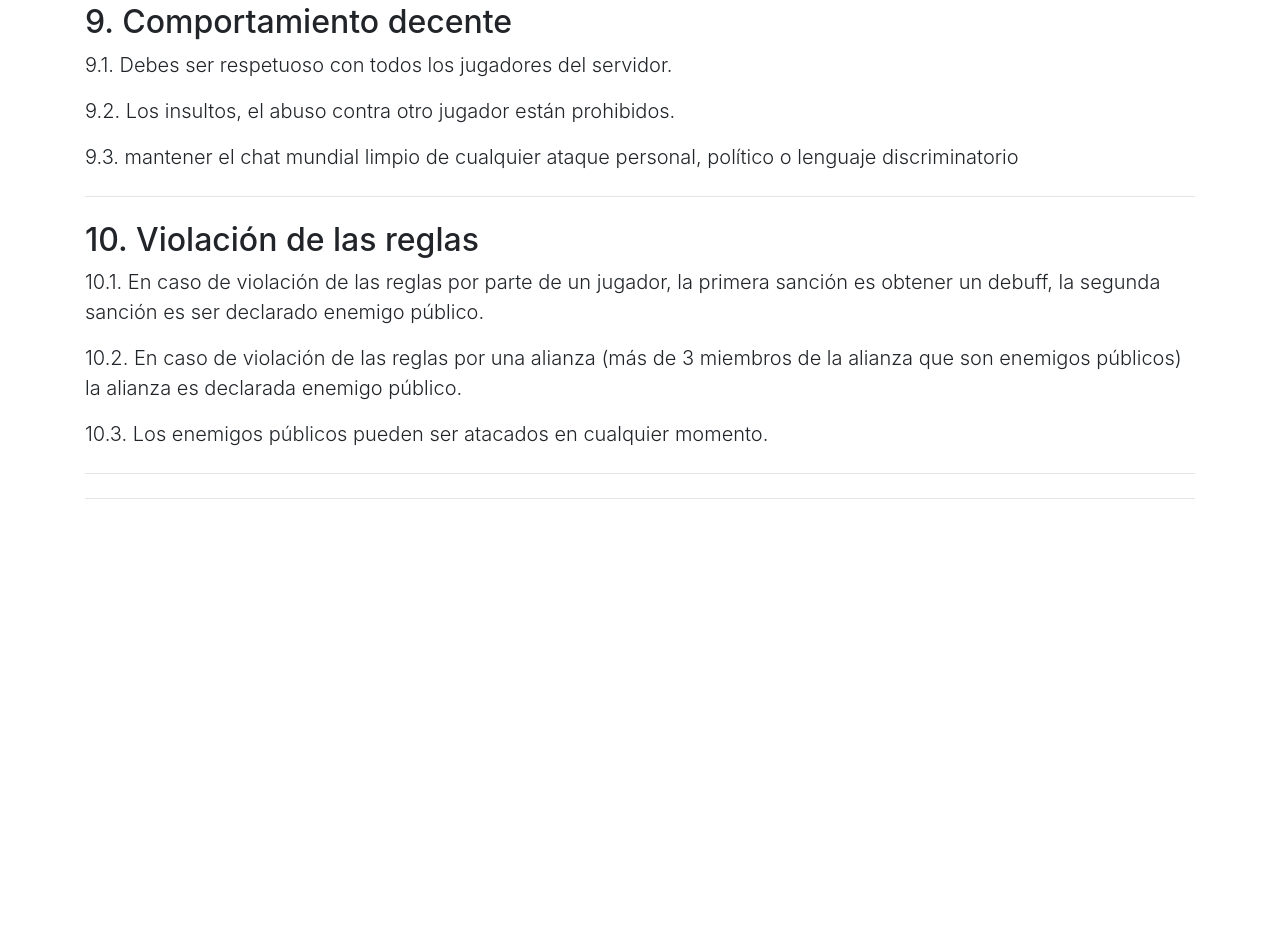
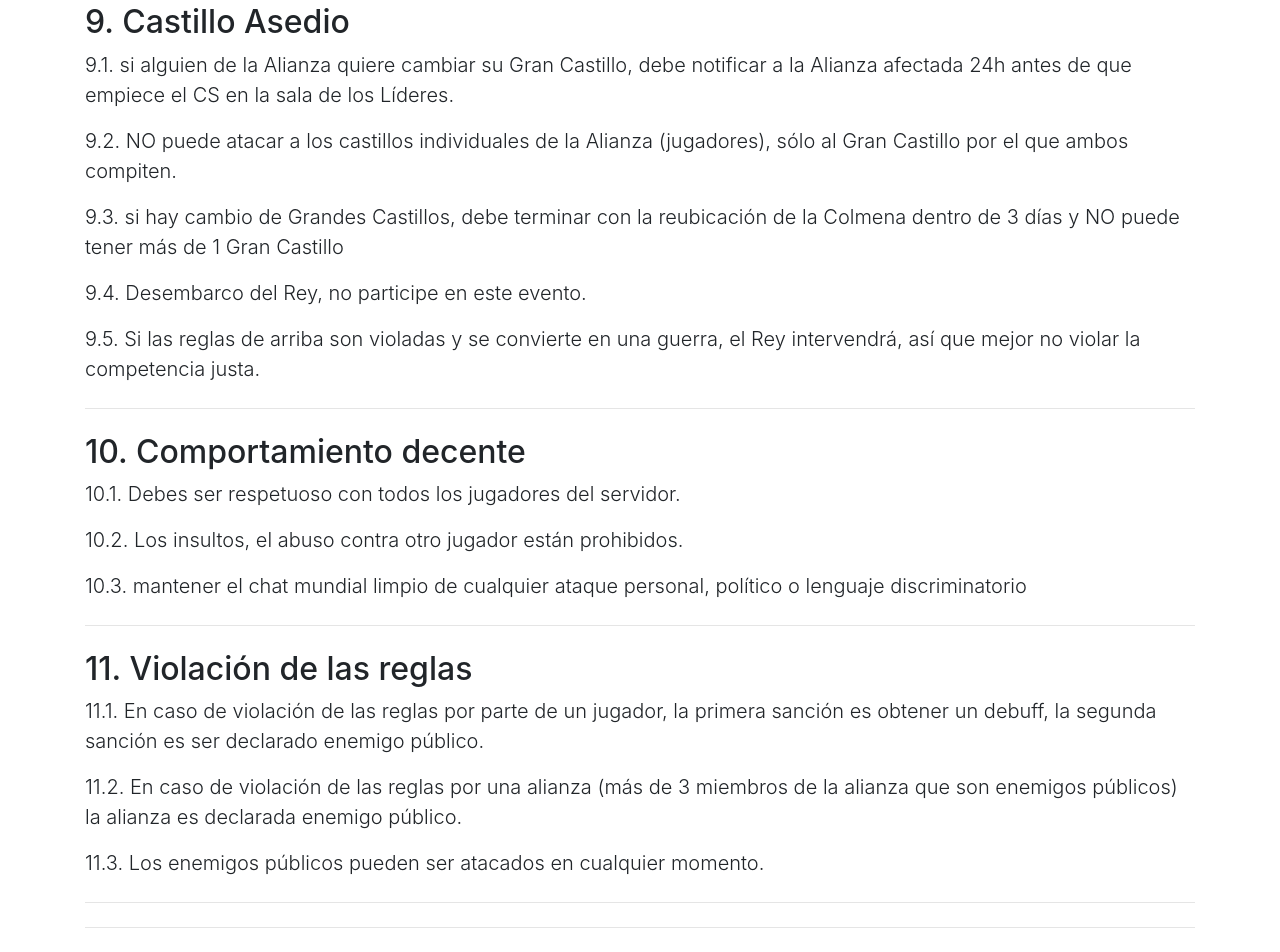
Before and after one commit to kingdom134/rules, a plain HTML site: page rules-es.html in a window 1280 px wide. Shown: the part 2835-3787 px from the top of the page. Before the commit the page ends 3358 px from the top, so only its background shows below. Drawn offline with nearby package versions, Linux system fonts and the light colour scheme.

Commit message:
Update rules-es.html

```diff
--- a/rules-es.html
+++ b/rules-es.html
@@ -142,16 +142,24 @@
 <p class="lead">8.2. Los diamantes son cosechados de acuerdo a las mismas reglas que los otros recursos.</p>
 <hr class="my-4">
 
-<h2>9. Comportamiento decente</h2>
-<p class="lead">9.1. Debes ser respetuoso con todos los jugadores del servidor.</p>
-<p class="lead">9.2. Los insultos, el abuso contra otro jugador están prohibidos.</p>
-<p class="lead">9.3. mantener el chat mundial limpio de cualquier ataque personal, político o lenguaje discriminatorio</p>
+<h2>9. Castillo Asedio</h2>
+<p class="lead">9.1. si alguien de la Alianza quiere cambiar su Gran Castillo, debe notificar a la Alianza afectada 24h antes de que empiece el CS en la sala de los Líderes.</p>
+<p class="lead">9.2. NO puede atacar a los castillos individuales de la Alianza (jugadores), sólo al Gran Castillo por el que ambos compiten.</p>
+<p class="lead">9.3. si hay cambio de Grandes Castillos, debe terminar con la reubicación de la Colmena dentro de 3 días y NO puede tener más de 1 Gran Castillo</p>
+<p class="lead">9.4. Desembarco del Rey, no participe en este evento.
+<p class="lead">9.5. Si las reglas de arriba son violadas y se convierte en una guerra, el Rey intervendrá, así que mejor no violar la competencia justa.</p>
 <hr class="my-4">
 
-<h2>10. Violación de las reglas</h2>
-<p class="lead">10.1. En caso de violación de las reglas por parte de un jugador, la primera sanción es obtener un debuff, la segunda sanción es ser declarado enemigo público.</p>
-<p class="lead">10.2. En caso de violación de las reglas por una alianza (más de 3 miembros de la alianza que son enemigos públicos) la alianza es declarada enemigo público.</p>
-<p class="lead">10.3. Los enemigos públicos pueden ser atacados en cualquier momento.</p>
+<h2>10. Comportamiento decente</h2>
+<p class="lead">10.1. Debes ser respetuoso con todos los jugadores del servidor.</p>
+<p class="lead">10.2. Los insultos, el abuso contra otro jugador están prohibidos.</p>
+<p class="lead">10.3. mantener el chat mundial limpio de cualquier ataque personal, político o lenguaje discriminatorio</p>
+<hr class="my-4">
+
+<h2>11. Violación de las reglas</h2>
+<p class="lead">11.1. En caso de violación de las reglas por parte de un jugador, la primera sanción es obtener un debuff, la segunda sanción es ser declarado enemigo público.</p>
+<p class="lead">11.2. En caso de violación de las reglas por una alianza (más de 3 miembros de la alianza que son enemigos públicos) la alianza es declarada enemigo público.</p>
+<p class="lead">11.3. Los enemigos públicos pueden ser atacados en cualquier momento.</p>
 <hr class="my-4">
 
       <hr class="my-4">
```
